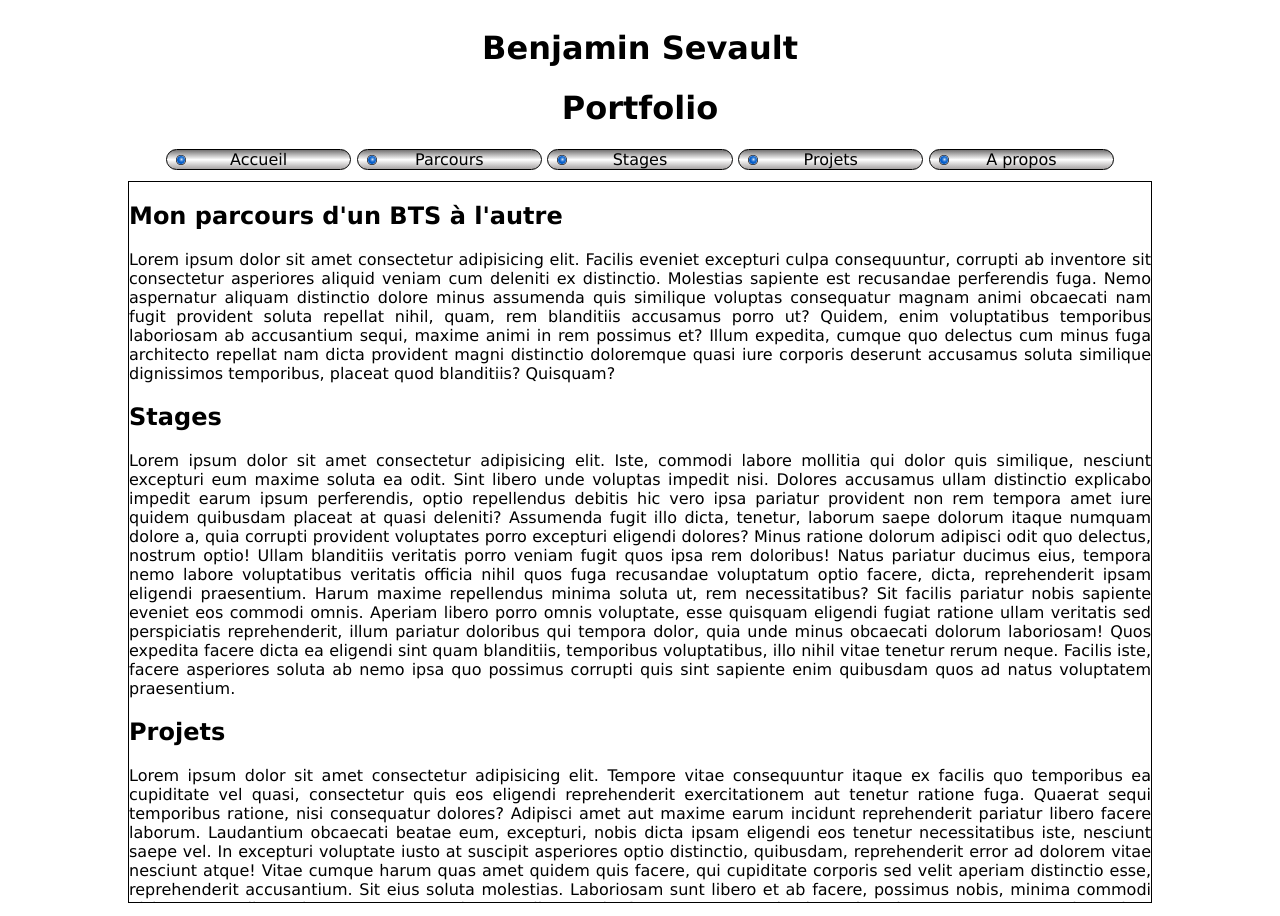
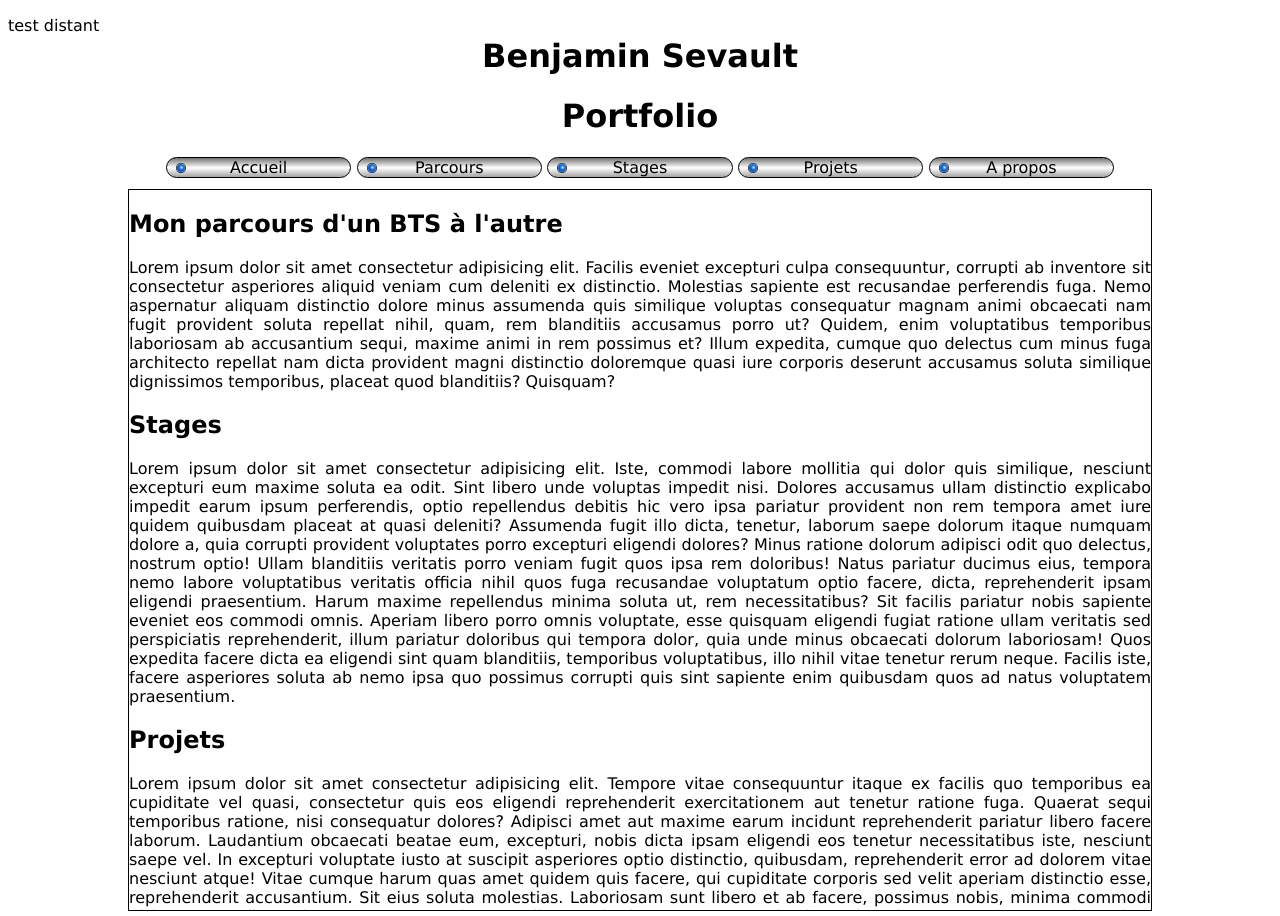
Before and after one commit to BSevault/portfolio, a website: page public/index.html in a window 1280 px wide. Drawn offline with Linux system fonts and the light colour scheme.

Commit message:
Update index.html

```diff
--- a/public/index.html
+++ b/public/index.html
@@ -49,5 +49,6 @@
         <!-- Copyright, mentions légales, liens réseaux sociaux, etc...  -->
     </footer>
     <script src="scripts/main.js"></script>
+    <p>test distant</p>
 </body>
 </html>
```
